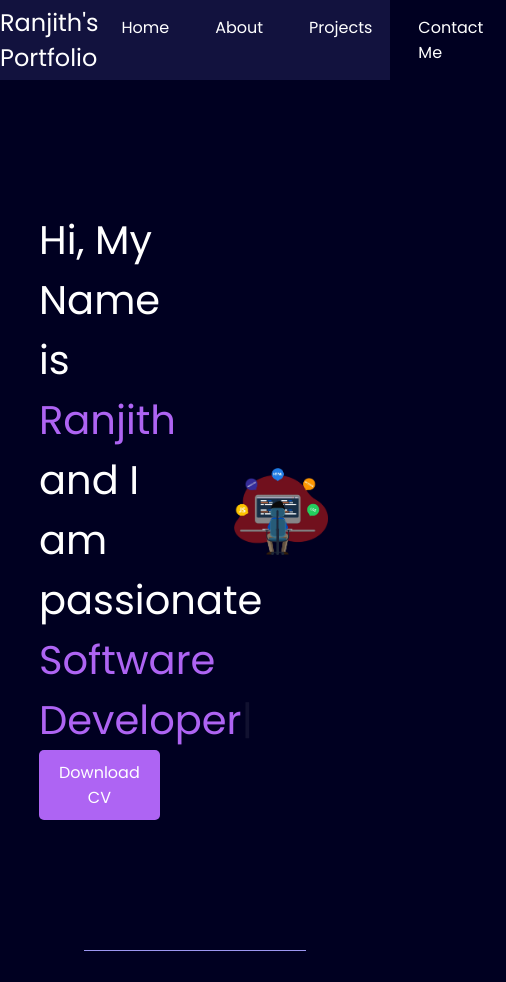
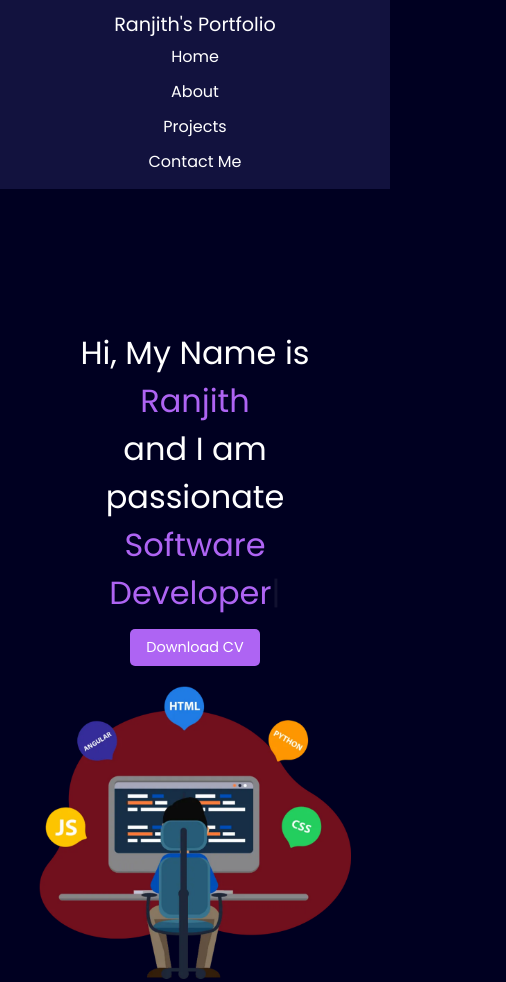
Before and after one commit to Ranjith141200/portfolio, a plain HTML site: page index.html in a window 390 px wide. Shown: the top 982 px of the page, 506 px wide, since content can reach past the window. Drawn offline with nearby package versions, Linux system fonts and the light colour scheme.

Commit message:
Update index.html

```diff
--- a/index.html
+++ b/index.html
@@ -13,6 +13,7 @@
         * {
             margin: 0;
             padding: 0;
+            box-sizing: border-box;
         }
 
         body {
@@ -23,10 +24,11 @@
 
         nav {
             display: flex;
-            justify-content: space-around;
+            justify-content: space-between;
             align-items: center;
             height: 80px;
             background-color: rgb(18, 18, 62);
+            padding: 0 20px;
         }
 
         nav ul {
@@ -53,7 +55,7 @@
             border: 0;
             background: #9c97f1;
             height: 1.2px;
-            margin: 40px 84px;
+            margin: 40px auto;
             max-width: 80vw;
         }
 
@@ -66,10 +68,12 @@
             justify-content: space-around;
             align-items: center;
             margin: 130px 0;
+            flex-wrap: wrap;
         }
 
         .firstSection>div {
-            width: 30%;
+            width: 45%;
+            margin: 10px 0;
         }
 
         .leftSection {
@@ -78,6 +82,8 @@
 
         .rightSection img {
             width: 80%;
+            display: block;
+            margin: 0 auto;
         }
 
         .purple {
@@ -161,7 +167,7 @@
         }
 
         .footer .fa {
-            font-size: 24px; /* Medium size, adjust as needed */
+            font-size: 24px;
             margin: 0 10px;
         }
 
@@ -185,6 +191,88 @@
 
         .btn:active {
             transform: scale(0.98);
+        }
+
+        @media (max-width: 768px) {
+            nav ul {
+                flex-direction: column;
+                align-items: center;
+            }
+
+            nav ul li {
+                margin: 10px 0;
+            }
+
+            .firstSection {
+                flex-direction: column;
+                align-items: center;
+                text-align: center;
+            }
+
+            .firstSection>div {
+                width: 80%;
+            }
+
+            .rightSection img {
+                width: 100%;
+            }
+
+            .projects {
+                flex-direction: column;
+                align-items: center;
+            }
+
+            .project {
+                width: 80%;
+            }
+        }
+
+        @media (max-width: 480px) {
+            nav {
+                flex-direction: column;
+                height: auto;
+                padding: 10px;
+            }
+
+            nav ul {
+                width: 100%;
+                flex-direction: column;
+                align-items: center;
+            }
+
+            nav ul li {
+                margin: 5px 0;
+            }
+
+            .left {
+                font-size: 1.2rem;
+            }
+
+            .leftSection {
+                font-size: 2rem;
+            }
+
+            .btn {
+                padding: 8px 16px;
+                font-size: 0.9rem;
+            }
+
+            .internship h2 {
+                font-size: 1rem;
+            }
+
+            .internship p {
+                font-size: 0.9rem;
+            }
+
+            .projects {
+                flex-direction: column;
+                align-items: center;
+            }
+
+            .project {
+                width: 100%;
+            }
         }
     </style>
 </head>
@@ -280,7 +368,7 @@
     <footer>
         <p>&copy; <span id="currentYear"></span> Ranjith. All rights reserved.</p>
         <p class="footer">
-            <a href="https://www.linkedin.com/in/ranjithshetty/" target="_blank"><i class="fa-brands fa-linkedin"></i></a>
+            <a href="https://www.linkedin.com/in/ranjith-r-21a931221" target="_blank"><i class="fa-brands fa-linkedin"></i></a>
             <a href="https://github.com/Ranjith141200" target="_blank"><i class="fa-brands fa-github"></i></a>
         </p>
     </footer>
```
